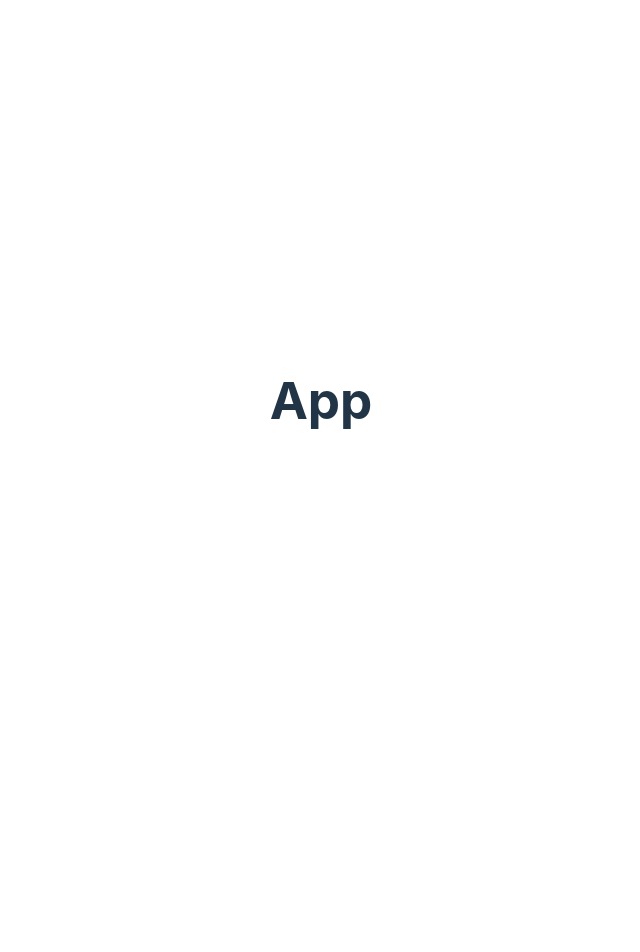
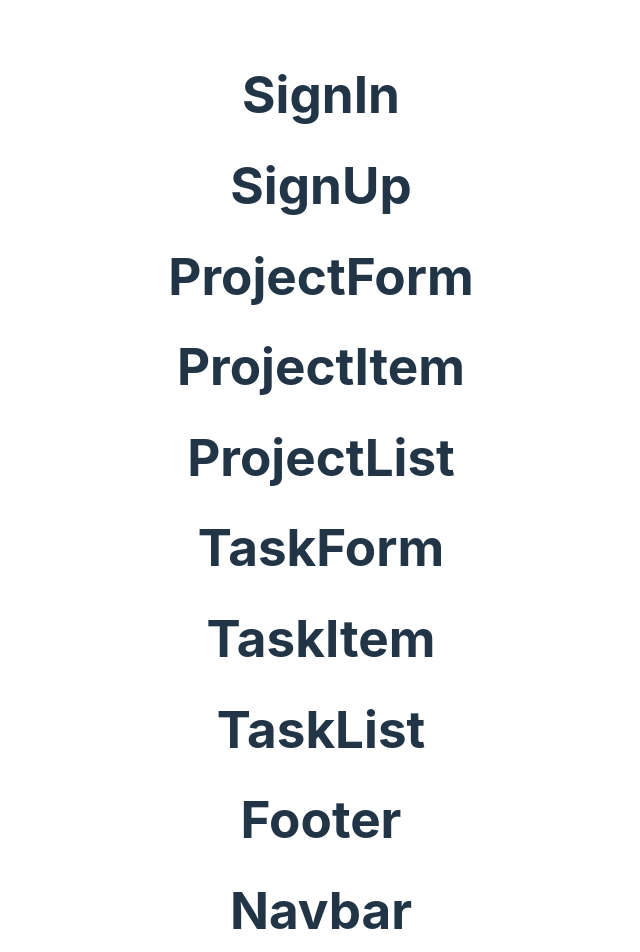
Before and after one commit to AliHussain-arch/TASK-MANAGER, a React (Vite) app in the folder FRONTEND/: page / in a window 1280 px wide. Shown: the top 952 px of the page, without its empty margins (319-959 px from the left). Before the commit the page ends 800 px from the top, so only its background shows below. Built offline with nearby package versions, Linux system fonts and the light colour scheme.

Commit message:
Exported each component in its respected file and imported the components inside app.jsx

```diff
--- a/FRONTEND/src/App.jsx
+++ b/FRONTEND/src/App.jsx
@@ -1,12 +1,38 @@
-import { useState } from 'react'
-import './App.css'
+import { useState } from 'react';
+import './App.css';
+// Importing the Authentication Components
+import SignIn from './components/Authentication/signIn/signIn';
+import SignUp from './components/Authentication/signUp/signUp';
+
+// Importing the Project Components
+import ProjectForm from './components/ProjectComponents/projectForm/projectForm';
+import ProjectItem from './components/ProjectComponents/projectItem/projectItem';
+import ProjectList from './components/ProjectComponents/projectList/projectList';
+
+// Importing the Task Components
+import TaskForm from './components/TaskComponents/taskForm/taskForm';
+import TaskItem from './components/TaskComponents/taskItem/taskItem';
+import TaskList from './components/TaskComponents/taskList/taskList';
+
+// Importing the Semantic Components
+import Footer from './components/SemanticComponents/footer/footer';
+import Navbar from './components/SemanticComponents/navbar/navbar';
 
 function App() {
   return (
     <>
-      <h1>App</h1>
+      <SignIn />
+      <SignUp />
+      <ProjectForm />
+      <ProjectItem />
+      <ProjectList />
+      <TaskForm />
+      <TaskItem />
+      <TaskList />
+      <Footer />
+      <Navbar />
     </>
-  )
+  );
 }
 
-export default App
+export default App;
--- a/FRONTEND/src/components/Authentication/signIn/signIn.jsx
+++ b/FRONTEND/src/components/Authentication/signIn/signIn.jsx
@@ -0,0 +1,7 @@
+export default function signIn() {
+  return (
+    <div>
+      <h1>SignIn</h1>
+    </div>
+  )
+}
--- a/FRONTEND/src/components/Authentication/signUp/signUp.jsx
+++ b/FRONTEND/src/components/Authentication/signUp/signUp.jsx
@@ -0,0 +1,7 @@
+export default function signUp() {
+    return (
+      <div>
+        <h1>SignUp</h1>
+      </div>
+    )
+  }
--- a/FRONTEND/src/components/ProjectComponents/projectForm/projectForm.jsx
+++ b/FRONTEND/src/components/ProjectComponents/projectForm/projectForm.jsx
@@ -0,0 +1,7 @@
+export default function projectForm() {
+    return (
+      <div>
+        <h1>ProjectForm</h1>
+      </div>
+    )
+}
--- a/FRONTEND/src/components/ProjectComponents/projectItem/projectItem.jsx
+++ b/FRONTEND/src/components/ProjectComponents/projectItem/projectItem.jsx
@@ -0,0 +1,7 @@
+export default function projectItem() {
+    return (
+      <div>
+        <h1>ProjectItem</h1>
+      </div>
+    )
+  }
--- a/FRONTEND/src/components/ProjectComponents/projectList/projectList.jsx
+++ b/FRONTEND/src/components/ProjectComponents/projectList/projectList.jsx
@@ -0,0 +1,7 @@
+export default function projectList() {
+    return (
+      <div>
+        <h1>ProjectList</h1>
+      </div>
+    )
+  }
--- a/FRONTEND/src/components/SemanticComponents/footer/footer.jsx
+++ b/FRONTEND/src/components/SemanticComponents/footer/footer.jsx
@@ -0,0 +1,7 @@
+export default function footer() {
+    return (
+      <div>
+        <h1>Footer</h1>
+      </div>
+    )
+  }
--- a/FRONTEND/src/components/SemanticComponents/navbar/navbar.jsx
+++ b/FRONTEND/src/components/SemanticComponents/navbar/navbar.jsx
@@ -0,0 +1,7 @@
+export default function navbar() {
+    return (
+      <div>
+        <h1>Navbar</h1>
+      </div>
+    )
+  }
--- a/FRONTEND/src/components/TaskComponents/taskForm/taskForm.jsx
+++ b/FRONTEND/src/components/TaskComponents/taskForm/taskForm.jsx
@@ -0,0 +1,7 @@
+export default function taskForm() {
+    return (
+      <div>
+        <h1>TaskForm</h1>
+      </div>
+    )
+  }
--- a/FRONTEND/src/components/TaskComponents/taskItem/taskItem.jsx
+++ b/FRONTEND/src/components/TaskComponents/taskItem/taskItem.jsx
@@ -0,0 +1,7 @@
+export default function taskItem() {
+    return (
+      <div>
+        <h1>TaskItem</h1>
+      </div>
+    )
+  }
--- a/FRONTEND/src/components/TaskComponents/taskList/taskList.jsx
+++ b/FRONTEND/src/components/TaskComponents/taskList/taskList.jsx
@@ -0,0 +1,7 @@
+export default function taskList() {
+    return (
+      <div>
+        <h1>TaskList</h1>
+      </div>
+    )
+  }
```
